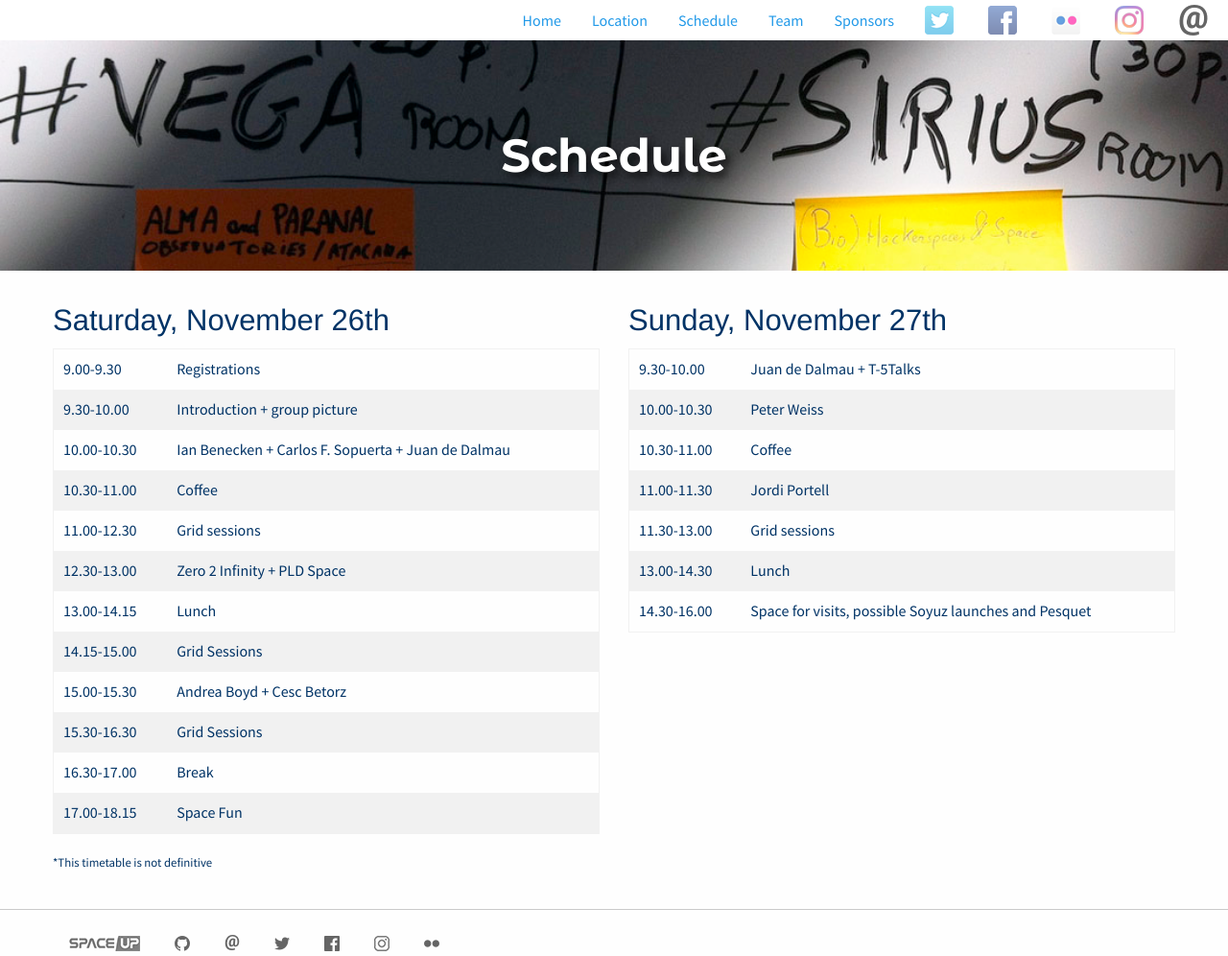
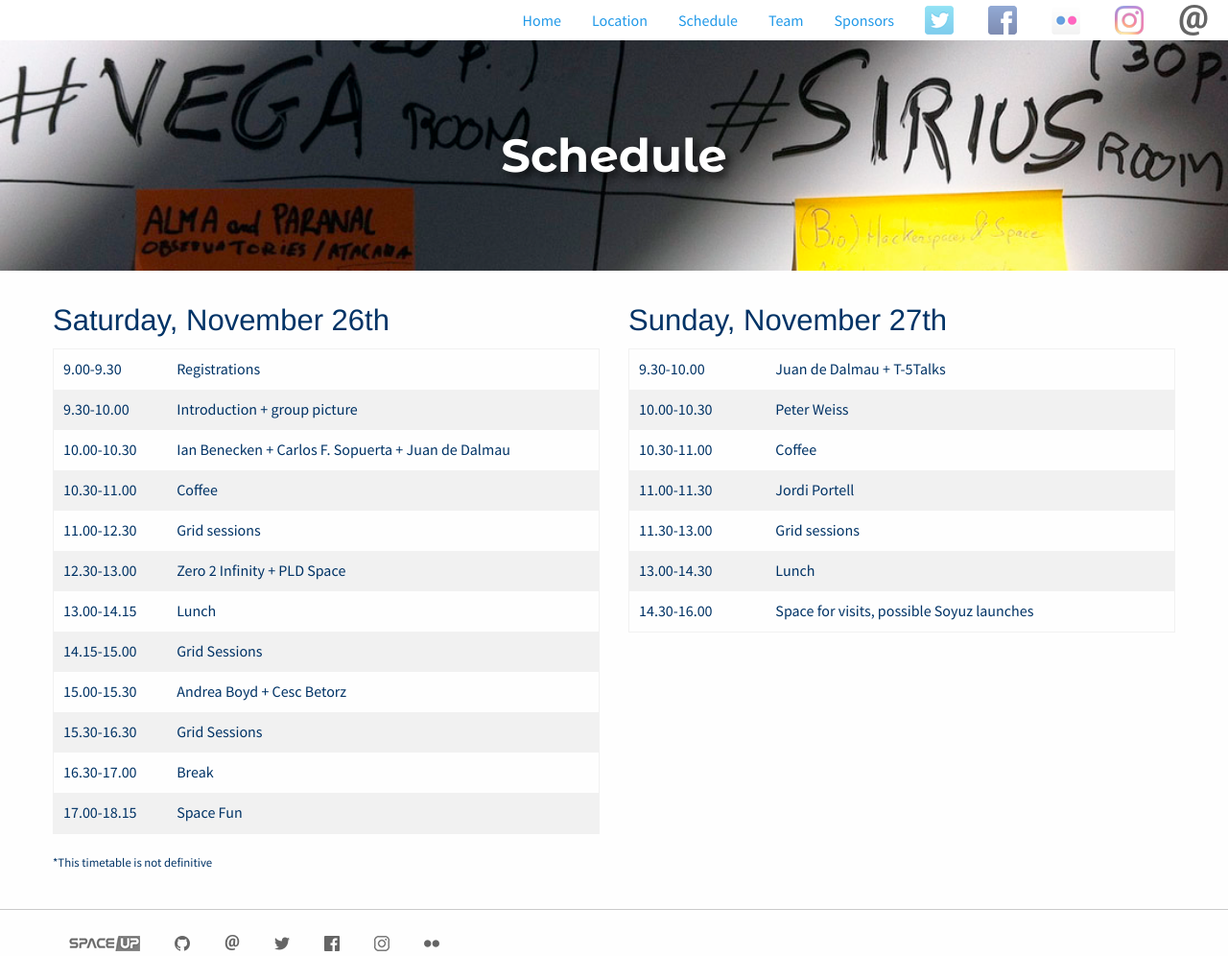
Before and after one commit to xuanxu/spaceup_bcn, a Jekyll site: the page built from schedule.html, in a window 1280 px wide. Shown: the whole page at 96% size. Built offline with Jekyll 4.4.1, drawn with Linux system fonts in a browser that asks for light colours.

Commit message:
removes Pesquet mention

```diff
--- a/schedule.html
+++ b/schedule.html
@@ -94,7 +94,7 @@ permalink: /schedule/
         </tr>
         <tr>
           <td>14.30-16.00</td>
-          <td>Space for visits, possible Soyuz launches and Pesquet</td>
+          <td>Space for visits, possible Soyuz launches</td>
         </tr>
       </tbody>
     </table>
```
